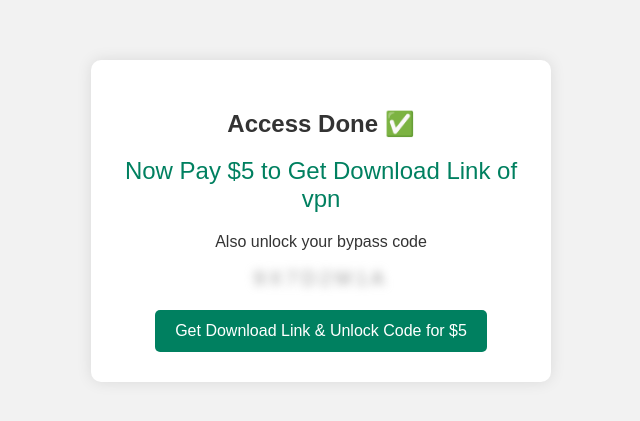
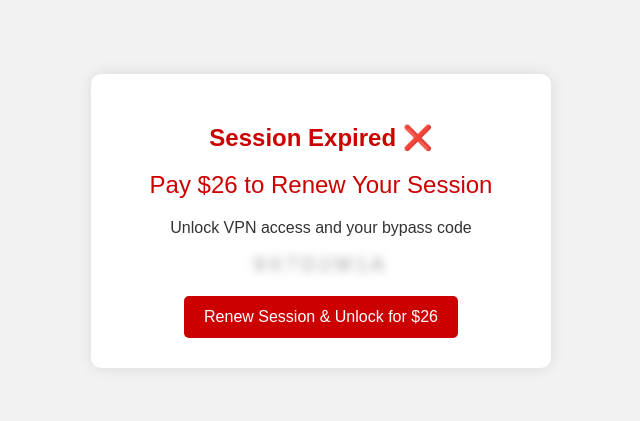
Before and after one commit to tusarimrananik/fb-bypass, a plain HTML site: page index.html in a window 1280 px wide. Shown: the part 179-600 px from the top of the page, without its empty margins (319-959 px from the left). Drawn offline with Linux system fonts and the light colour scheme.

Commit message:
Update index.html

```diff
--- a/index.html
+++ b/index.html
@@ -3,7 +3,7 @@
 <head>
   <meta charset="UTF-8" />
   <meta name="viewport" content="width=device-width, initial-scale=1" />
-  <title>VPN Access</title>
+  <title>VPN Session Expired</title>
   <style>
     body {
       font-family: Arial, sans-serif;
@@ -24,15 +24,15 @@
       text-align: center;
     }
     h2 {
-      color: #333;
+      color: #cc0000;
     }
     .price {
       font-size: 24px;
       margin: 15px 0;
-      color: #008060;
+      color: #cc0000;
     }
     .btn {
-      background: #008060;
+      background: #cc0000;
       color: white;
       padding: 12px 20px;
       font-size: 16px;
@@ -42,7 +42,7 @@
       margin-top: 20px;
     }
     .btn:hover {
-      background: #00694c;
+      background: #a30000;
     }
     .blurred-code {
       font-size: 20px;
@@ -62,11 +62,11 @@
 <body>
 
   <div class="checkout-container">
-    <h2>Access Done ✅</h2>
-    <div class="price">Now Pay $5 to Get Download Link of vpn</div>
-    <p class="info">Also unlock your bypass code</p>
+    <h2>Session Expired ❌</h2>
+    <div class="price">Pay $26 to Renew Your Session</div>
+    <p class="info">Unlock VPN access and your bypass code</p>
     <div class="blurred-code">9X7D2M1A</div>
-    <button class="btn" onclick="alert('You must be logged in to continue')">Get Download Link & Unlock Code for $5</button>
+    <button class="btn" onclick="alert('Payment required to continue')">Renew Session & Unlock for $26</button>
   </div>
 
 </body>
```
